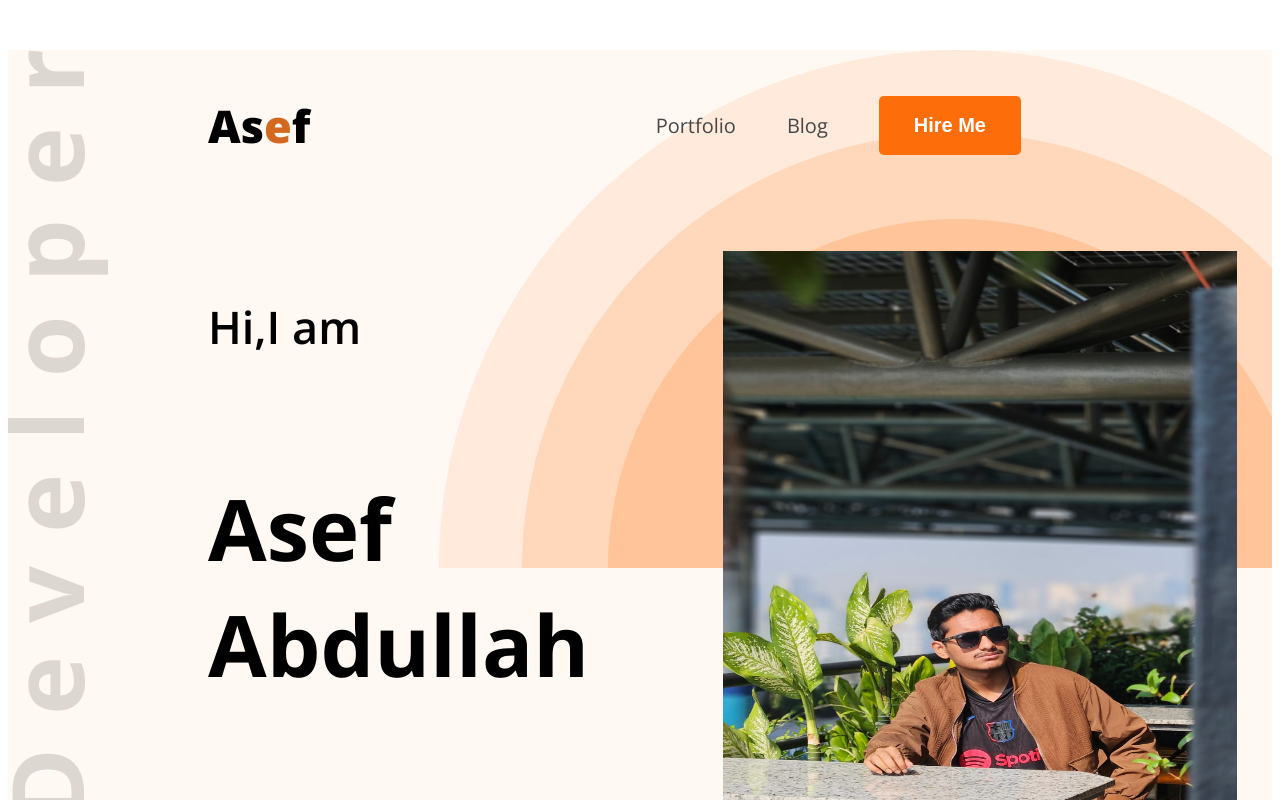
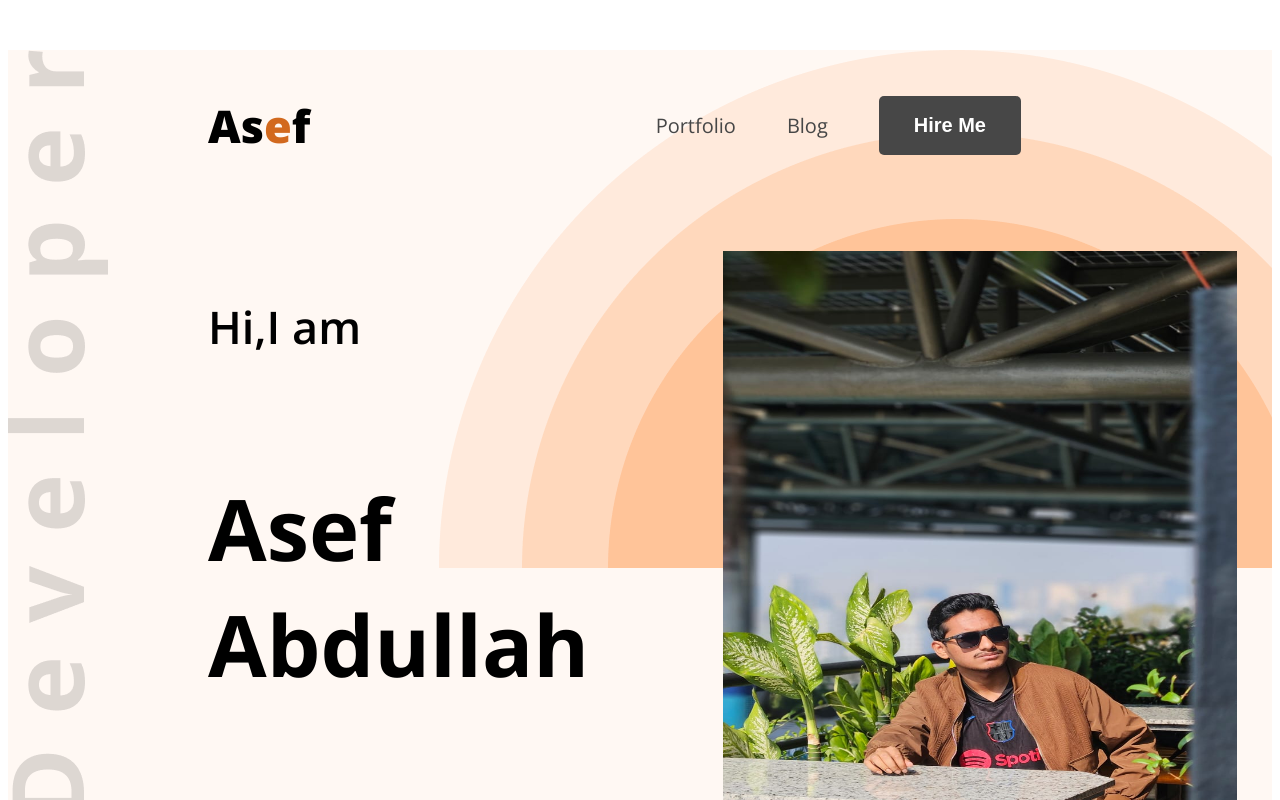
Before and after one commit to asefdx/Devoloper-Portfolio, a plain HTML site: page index.html in a window 1280 px wide. In both pictures the pointer is over the button "Hire Me". Shown: the top 800 px of the page. Drawn offline with nearby package versions, Linux system fonts and the light colour scheme.

Commit message:
simple btn changes made

```diff
--- a/styles/portfolio.css
+++ b/styles/portfolio.css
@@ -24,6 +24,11 @@
                 padding: 18px 35px;
                 border-radius: 5px;
                 border: none;
+                cursor: pointer;
+
+            }
+            .btn-primary:hover{
+                background-color: #474747;
             }
             .section-title{
                 font-size: 35px;
@@ -126,6 +131,8 @@
             .about{
                 padding: 130px 150px;
                 text-align: center;
+                align-items: center;
+
 
 
 
```
